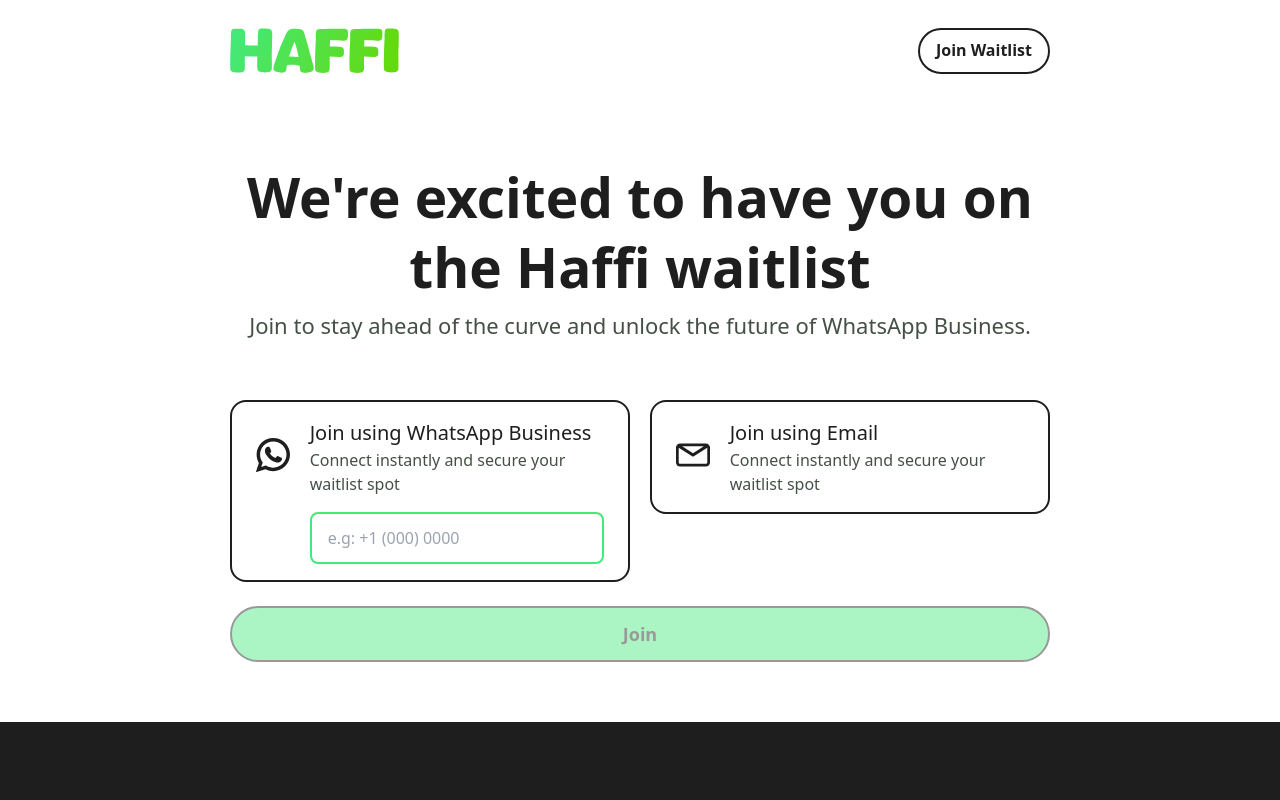
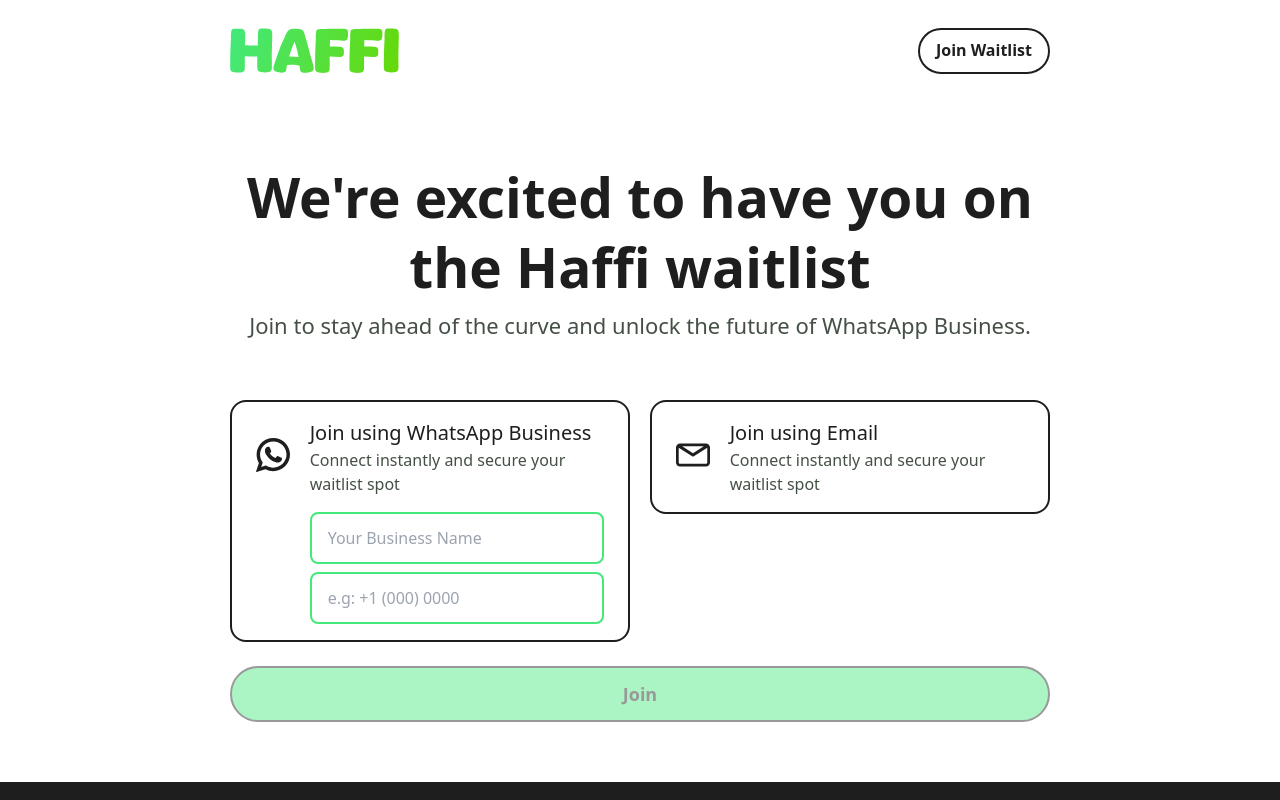
Before and after one commit to haffi-one/haffi-site, a Next.js app: page /join-waitlist in a window 1280 px wide. Both pictures are taken after a click on the element 430 px from the left and 457 px from the top of the page. Shown: the top 800 px of the page. Built offline with nearby package versions, Linux system fonts and the light colour scheme; no server answers.

Commit message:
added business name to form

```diff
--- a/src/app/join-waitlist/add/route.ts
+++ b/src/app/join-waitlist/add/route.ts
@@ -7,6 +7,7 @@
   const data = (await request.json()) as {
     type: "whatsapp" | "email";
     value: string;
+    businessName: string;
   };
 
   // additional layer of protection
@@ -22,6 +23,14 @@
     // email invalid
     return Response.json({
       error: "Email is invalid",
+      success: false,
+    });
+  }
+
+  if (data.businessName?.trim() == "") {
+    // empty business name
+    return Response.json({
+      error: "Business name required",
       success: false,
     });
   }
@@ -42,6 +51,7 @@
       records: [
         {
           fields: {
+            BusinessName: data.businessName,
             Contact: data.value,
             ContactType: data.type,
             IpAddress: ipAddress,
--- a/src/app/join-waitlist/components/Form.tsx
+++ b/src/app/join-waitlist/components/Form.tsx
@@ -1,5 +1,9 @@
 "use client";
-import { EmailInput, WhatsAppNumberInput } from "@/components/Inputs";
+import {
+  EmailInput,
+  WhatsAppNumberInput,
+  BusinessNameInput,
+} from "@/components/Inputs";
 import Option from "@/components/Option";
 import { MouseEvent, useCallback, useState } from "react";
 import { useRouter } from "next/navigation";
@@ -12,6 +16,7 @@
   const [type, setType] = useState<FormType>("whatsapp");
   const [valueWhatsapp, setValueWhatsApp] = useState("");
   const [valueEmail, setValueEmail] = useState("");
+  const [valueBusinessName, setValueBusinessName] = useState("");
   const [isInvalidWhatsapp, setIsInvalidWhatsApp] = useState(false);
   const [isInvalidEmail, setIsInvalidEmail] = useState(false);
 
@@ -28,7 +33,8 @@
 
   const isInvalid = type == "whatsapp" ? isInvalidWhatsapp : isInvalidEmail;
   const formValue = type == "whatsapp" ? valueWhatsapp : valueEmail;
-  const cannotSubmit = formValue.trim() == "" || isInvalid;
+  const cannotSubmit =
+    valueBusinessName.trim() == "" || formValue.trim() == "" || isInvalid;
 
   const onSubmit = useCallback(
     (e: MouseEvent<HTMLButtonElement>) => {
@@ -41,6 +47,7 @@
         body: JSON.stringify({
           type,
           value: formValue,
+          businessName: valueBusinessName,
         }),
         headers: {
           "Content-Type": "application/json",
@@ -53,7 +60,7 @@
           }
         });
     },
-    [type, formValue, isInvalid, router]
+    [type, formValue, valueBusinessName, isInvalid, router]
   );
 
   return (
@@ -66,6 +73,10 @@
           description="Connect instantly and secure your waitlist spot"
           onSelect={handleOnSelect("whatsapp")}
         >
+          <BusinessNameInput
+            value={valueBusinessName}
+            onValueChange={setValueBusinessName}
+          />
           <WhatsAppNumberInput
             value={valueWhatsapp}
             isInvalid={isInvalidWhatsapp}
@@ -80,6 +91,10 @@
           description="Connect instantly and secure your waitlist spot"
           onSelect={handleOnSelect("email")}
         >
+          <BusinessNameInput
+            value={valueBusinessName}
+            onValueChange={setValueBusinessName}
+          />
           <EmailInput
             value={valueEmail}
             isInvalid={isInvalidEmail}
--- a/src/components/Inputs.tsx
+++ b/src/components/Inputs.tsx
@@ -1,7 +1,7 @@
 "use client";
 import { phone } from "phone";
 import { validate as email } from "email-validator";
-import { ChangeEvent, FocusEvent } from "react";
+import { ChangeEvent, FocusEvent, useState } from "react";
 
 interface InputProps {
   value: string;
@@ -41,7 +41,7 @@
         value={value}
       />
       {isInvalid && (
-        <p className="mt-2 text-red-500">Not a valid phone number</p>
+        <p className="mt-0 text-red-500">Not a valid phone number</p>
       )}
     </>
   );
@@ -65,7 +65,7 @@
   return (
     <>
       <input
-        type="text"
+        type="email"
         placeholder="your@email.com"
         className={` w-full border-2 border-gray-dark-2 rounded-lg px-4 py-3 text-gray-dark-1 ${
           isInvalid
@@ -76,7 +76,44 @@
         onChange={onChange}
         value={value}
       />
-      {isInvalid && <p className="mt-2 text-red-500">Not a valid Email</p>}
+      {isInvalid && <p className="mt-0 text-red-500">Not a valid Email</p>}
     </>
   );
 };
+
+export const BusinessNameInput = ({
+  value,
+
+  onValueChange,
+}: Omit<InputProps, "isInvalid" | "setIsInvalid">) => {
+  const [isInvalid, setIsInvalid] = useState(false);
+
+  const onChange = (e: ChangeEvent<HTMLInputElement>) => {
+    onValueChange(e.target.value);
+    setIsInvalid(false);
+  };
+
+  const validateInput = () => {
+    setIsInvalid(value.trim() == "");
+  };
+
+  return (
+    <>
+      <input
+        type="text"
+        placeholder="Your Business Name"
+        className={` w-full border-2 border-gray-dark-2 rounded-lg px-4 py-3 text-gray-dark-1 ${
+          isInvalid
+            ? "border-red-500 outline-none"
+            : "border-green-1 outline-none"
+        }`}
+        onBlur={validateInput}
+        onChange={onChange}
+        value={value}
+      />
+      {isInvalid && (
+        <p className="mt-0 text-red-500">Please enter name of business</p>
+      )}
+    </>
+  );
+};
--- a/src/components/Option.tsx
+++ b/src/components/Option.tsx
@@ -45,7 +45,7 @@
             ref={radioRef}
             onClick={onSelect}
           ></input>
-          <div className="overflow-hidden p-0 h-0 opacity-0 peer-checked:pt-4 peer-checked:h-auto peer-checked:opacity-100 transition-all duration-200">
+          <div className="overflow-hidden p-0 h-0 opacity-0 peer-checked:pt-4 peer-checked:h-auto peer-checked:opacity-100 transition-all duration-200 flex flex-col gap-2">
             {children}
           </div>
         </div>
```
Also changed, not shown: public/h-2.svg (added).
